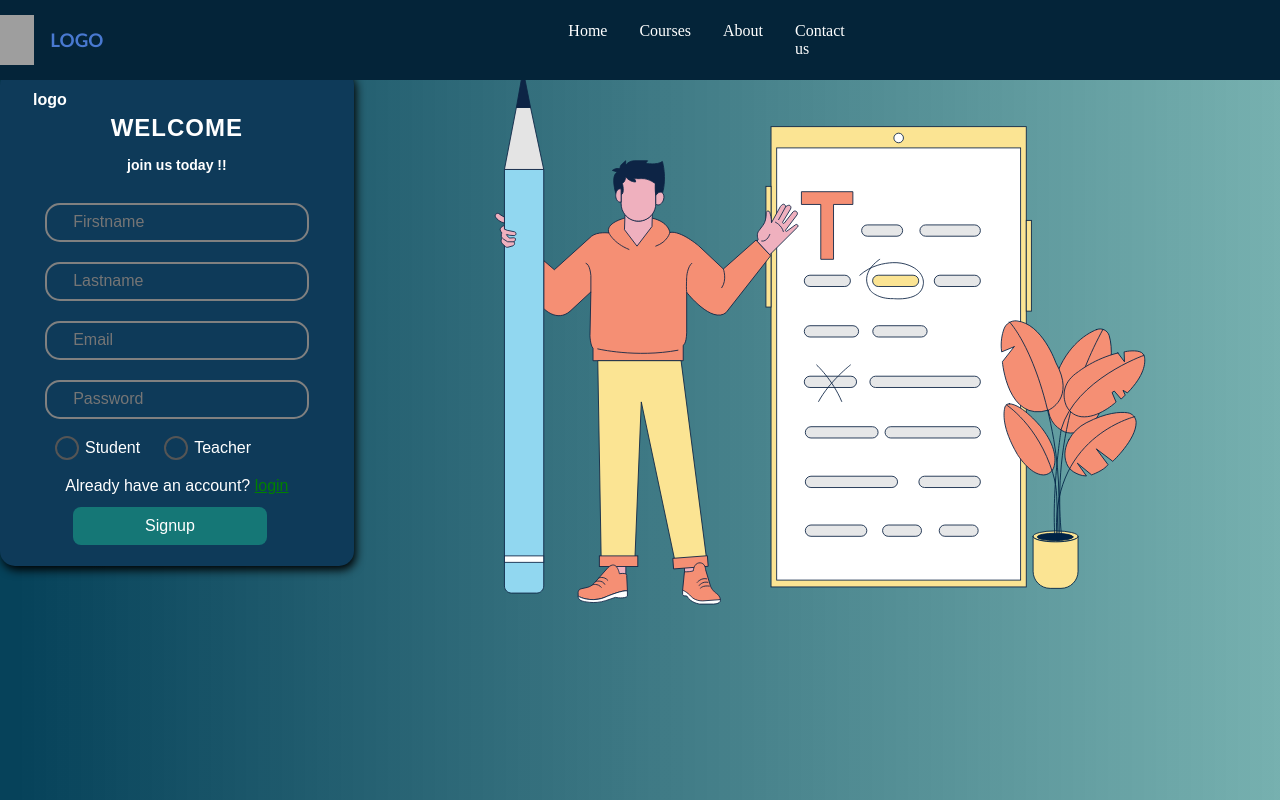
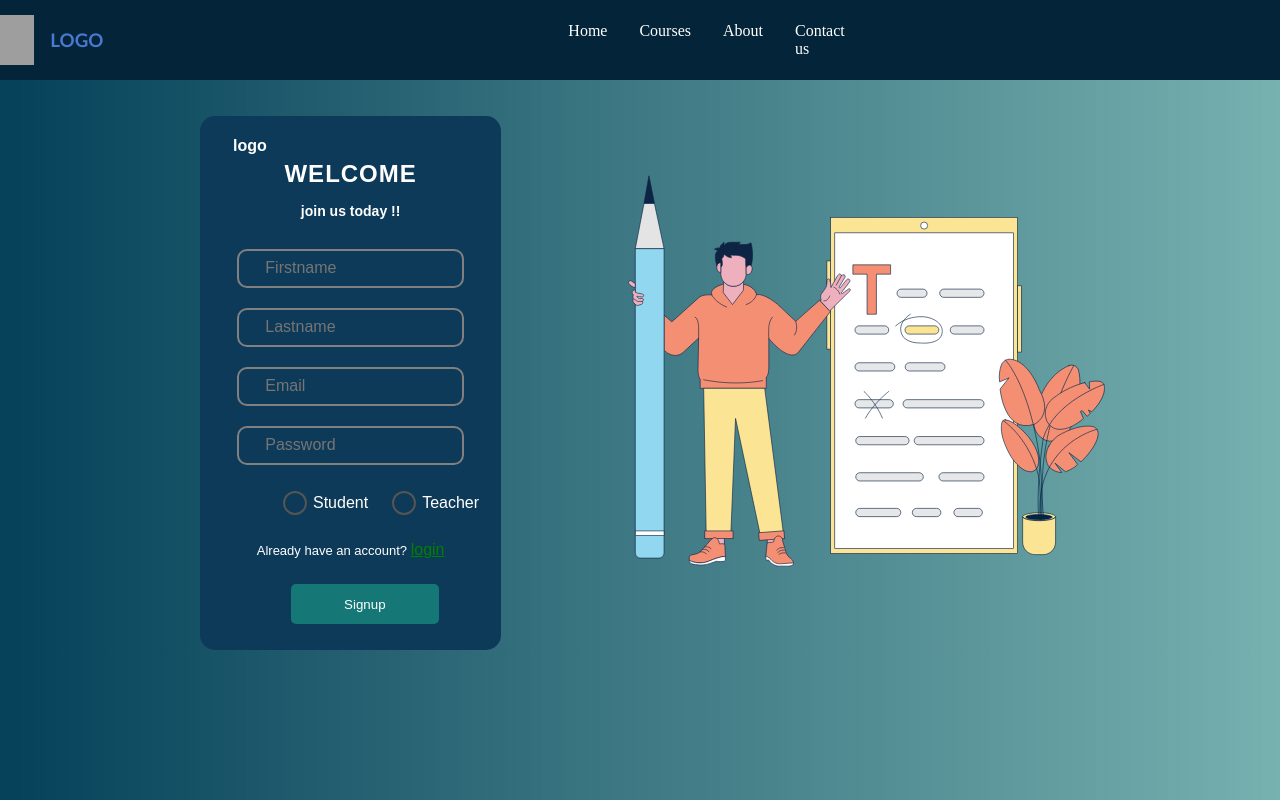
Before and after one commit to Pika003/e-Learning-Platform, a React (Vite) app in the folder frontend/: page /Signup in a window 1280 px wide. Built offline with nearby package versions, Linux system fonts and the light colour scheme; grey boxes are pictures that could not be loaded.

Commit message:
some chnages in login and sign up

```diff
--- /dev/null
+++ b/frontend/src/Pages/Home/About/About.css
@@ -0,0 +1,4 @@
+#about{
+    margin-top: 12vh;
+
+}
--- a/frontend/src/Pages/Home/About/About.jsx
+++ b/frontend/src/Pages/Home/About/About.jsx
@@ -1,8 +1,16 @@
 import React from 'react'
+import './About.css'
 
 function About() {
   return (
-    <div>About</div>
+    <div id='about'>
+      <div><h2>About Us</h2></div>
+      <div>
+        <div><img src="" alt="" /></div>
+        <div><p>Welcome to our platform! We are a team of final year students pursuing our Master's in Computer Applications (MCA) with a shared passion for education and technology. Driven by our commitment to facilitate learning and academic growth, we have created this website as a bridge between proficient teachers and eager students.</p></div>
+        <div><img src="" alt="" /></div>
+      </div>
+    </div>
   )
 }
 
--- a/frontend/src/Pages/Login/Login.css
+++ b/frontend/src/Pages/Login/Login.css
@@ -14,7 +14,7 @@
 }
 
 .container{
- height:550px;
+ height:530px;
  width:380px;
  background-color: #0E3A59;
  text-align: center;
@@ -44,7 +44,7 @@
     background: transparent;
     border: 2px solid gray;
     width: 70%;
-    padding-block:20px ;
+    padding-block: 17px ;
     border-radius: 15px;
     padding-left: 1rem;
     color: white;
@@ -58,30 +58,6 @@
 .input-2{
   margin-top:20px;
 }
-
-/* .Remember{
-  display: flex;
- justify-content: center;
- gap: 30px;
-  margin-top: 40px;
-
-}
-
-.head-3{
-  font-size: 15px;
-  font-weight: 400;
-}
-.head-2{
-  font-size: 15px;
-  font-weight: 400;
-}
-
-.head-3.active{
-  color:#d99f32;
-}
-.head-2.active{
-  color:#d99f32;
-} */
 
 .btns{
  margin-top: 2rem;
--- a/frontend/src/Pages/Login/Login.jsx
+++ b/frontend/src/Pages/Login/Login.jsx
@@ -1,10 +1,47 @@
-import React from "react";
+import React, { useState } from "react";
 import HR from "../Login/Images/HR.svg";
 import "./Login.css";
-import { NavLink } from 'react-router-dom'
+import { NavLink } from 'react-router-dom';
 import Radiobtn from "../Components/RadioBtn/Radiobtn";
 
 export default function Login() {
+  // State to hold user input
+  const [email, setEmail] = useState('');
+  const [password, setPassword] = useState('');
+
+  // Function to handle form submission
+  const handleSubmit = async (e) => {
+    e.preventDefault();
+
+    // Prepare data object to send to the backend
+    const data = {
+      email: email,
+      password: password
+    };
+
+    try {
+      // Send data to backend (you need to implement this part)
+      const response = await fetch('http://localhost:4400/api/student/login', {
+        method: 'POST',
+        headers: {
+          'Content-Type': 'application/json'
+        },
+        body: JSON.stringify(data)
+      });
+
+      // Handle response
+      if (response.ok) {
+        // Authentication successful, you can redirect or do something else
+        console.log('Login successful');
+      } else {
+        // Authentication failed, handle accordingly
+        console.error('Login failed');
+      }
+    } catch (error) {
+      console.error('Error:', error);
+    }
+  };
+
   return (
     <section className="main">
       <div className="container">
@@ -22,18 +59,27 @@ export default function Login() {
         </div>
 
         <div className="form">
-          <form action="">
+          <form onSubmit={handleSubmit}>
             <div className="input-1">
-              <input type="text" placeholder="Email Address" className="input-0"/>
+              <input
+                type="text"
+                placeholder="Email Address"
+                className="input-0"
+                value={email}
+                onChange={(e) => setEmail(e.target.value)}
+              />
             </div>
             <div className="input-2">
-              <input type="password" placeholder="password" className="input-0"/>
-            </div>
-          </form>
+              <input
+                type="password"
+                placeholder="Password"
+                className="input-0"
+                value={password}
+                onChange={(e) => setPassword(e.target.value)}
+              />
             </div>
 
             {/* radio buttons */}
-
             <div className="radio-btn">
               <Radiobtn/>
             </div>
@@ -46,15 +92,17 @@ export default function Login() {
             </div>
 
             {/* btns */}
+            <div className="btns">
+              <button type="submit" className="btns-1">Log In</button>
+            </div>
 
-        <div className="btns">
-          <button className="btns-1">Log In</button>
+          </form>
         </div>
       </div>
 
       {/* image */}
       <div className="img-3">
-        <img src={HR} alt="" />
+        <img src={HR} width={600} alt="" />
       </div>
     </section>
   );
--- a/frontend/src/Pages/Signup/Signup.jsx
+++ b/frontend/src/Pages/Signup/Signup.jsx
@@ -1,59 +1,122 @@
-import React from 'react'
-import './Styles.css'
-import { NavLink } from 'react-router-dom'
-
-import Images from '../Images/Grammar-correction.svg'
-
-import Radiobtn from '../Components/RadioBtn/Radiobtn'
+import React, { useState } from "react";
+import "./Styles.css";
+import { NavLink } from "react-router-dom";
+import Images from "../Images/Grammar-correction.svg";
+import Radiobtn from "../Components/RadioBtn/Radiobtn";
 
 const Signup = () => {
+  // State to hold user input
+  const [firstName, setFirstName] = useState("");
+  const [lastName, setLastName] = useState("");
+  const [email, setEmail] = useState("");
+  const [password, setPassword] = useState("");
+
+  // Function to handle form submission
+  const handleSubmit = async (e) => {
+    e.preventDefault();
+
+    // Prepare data object to send to the backend
+    const data = {
+      firstName: firstName,
+      lastName: lastName,
+      email: email,
+      password: password,
+    };
+
+    try {
+      // Send data to backend (you need to implement this part)
+      const response = await fetch("http://localhost:4400/api/student/signup", {
+        method: "POST",
+        headers: {
+          "Content-Type": "application/json",
+        },
+        body: JSON.stringify(data),
+      });
+
+      // Handle response
+      if (response.ok) {
+        // Registration successful, you can redirect or do something else
+        console.log("Registration successful");
+      } else {
+        // Registration failed, handle accordingly
+        console.error("Registration failed");
+      }
+    } catch (error) {
+      console.error("Error:", error);
+    }
+  };
+
   return (
-    <div className='section'>
-      <article className='article'>
-         <div className='logo-1'>
+    <div className="section">
+      <article className="article">
+        <div className="logo-1">
           <img src="" alt="" />
-            <h4 className='logo-head'>logo</h4>
+          <h4 className="logo-head">logo</h4>
         </div>
-         <div className='header'>
-           <h3 className='head'>WELCOME</h3>
-           <h4 className='Sub-head'>join us today !!</h4>
+        <div className="header">
+          <h3 className="head">WELCOME</h3>
+          <h4 className="Sub-head">join us today !!</h4>
         </div>
 
-         <div className='inpts'>
-          <form  action=''>
+        <div className="inpts">
+          <form onSubmit={handleSubmit}>
+            <input
+              type="text"
+              className="input-x input-4"
+              placeholder="Firstname"
+              value={firstName}
+              onChange={(e) => setFirstName(e.target.value)}
+            />
 
-          <input type="text"  className='input-x input-4' placeholder='Firstname'/>
+            <input
+              type="text"
+              className="input-x input-5"
+              placeholder="Lastname"
+              value={lastName}
+              onChange={(e) => setLastName(e.target.value)}
+            />
 
-          <input type="text"  className='input-x input-5' placeholder='Lastname'/>
+            <input
+              type="text"
+              className="input-x input-6"
+              placeholder="Email"
+              value={email}
+              onChange={(e) => setEmail(e.target.value)}
+            />
 
-          <input type="text"  className='input-x input-6' placeholder='Email'/>
+            <input
+              type="text"
+              className="input-x input-7"
+              placeholder="Password"
+              value={password}
+              onChange={(e) => setPassword(e.target.value)}
+            />
 
-          <input type="text"  className='input-x input-7' placeholder='Password'/>
-
-          </form>
-         </div>
-
-       <div className='rad-btns'>
-         <Radiobtn/>
+            <div className="rad-btns">
+              <Radiobtn />
             </div>
 
             <div className="signupage">
               <span>Already have an account? </span>
-          <NavLink to='/Login' style={{color:'green'}} className="link">
+              <NavLink to="/Login" style={{ color: "green" }} className="link">
                 login
               </NavLink>
             </div>
-        <div className='btn-4'>Signup</div>
+
+            <button type="submit" className="btn-4">
+              Signup
+            </button>
+          </form>
+        </div>
       </article>
 
       {/* {rightsection} */}
 
       <div className="right-part">
-          <img src={Images} alt=""  className='imgs'/>
+        <img src={Images} alt="" className="imgs" />
       </div>
+    </div>
+  );
+};
 
-    </div>
-  )
-}
-
-export default Signup
+export default Signup;
--- a/frontend/src/Pages/Signup/Styles.css
+++ b/frontend/src/Pages/Signup/Styles.css
@@ -1,21 +1,22 @@
 .section{
    display: flex;
    align-items: center;
-   /* margin-left: 200px; */
+   margin-left: 200px;
+   margin-top: 7vh;
 }
 
 .article{
 
-    height: 490px;
-    width:360px;
+    height: 33rem;
+    width: 23rem;
     color: #FFF;
     font-family: sans-serif;
     background-color:#0E3A59;
     padding: 3px;
     border-radius: 15px;
-    box-shadow: 2px 4px 10px black;
+    /* box-shadow: 2px 4px 10px black; */
     margin: auto;
-    margin-top: 70px;
+    margin-top: 60px;
 }
 
 .logo-1{
@@ -50,7 +51,7 @@
     border: 2px solid gray;
     width: 70%;
     padding-block:10px ;
-    border-radius: 15px;
+    border-radius: 10px;
     padding-left: 1rem;
     color: white;
     margin:10px;
@@ -62,13 +63,16 @@
 }
 
 .rad-btns{
-   margin-left: 52px;
-   margin-top: 10px;
+   margin: 1.2rem;
+   margin-left: 5rem;
 }
 
 .signupage{
-    margin-top: 10px;
+    margin-top: 15px;
     text-align: center;
+}
+.signupage span{
+    font-size: small;
 }
 
 .btn-4{
@@ -76,11 +80,11 @@
     background-color:#157776;
     display:block;
     text-align: center;
-    margin-top: 12px;
-    margin-left: 70px;
+    margin-top: 25px;
+    margin-left: 5.5rem;
     width:50%;
     padding: 10px;
-   border-radius: 8px;
+   border-radius: 5px;
    transition: all linear 0.1s;
 
 }
@@ -95,10 +99,10 @@
 }
 
 .imgs{
-    width: 90%;
+    width: 80%;
     margin-top: 40px;
 }
 
 .right-part{
     margin-left: 90px;
-  }
+}
```
Lines whose indentation alone changed are shown as unchanged.
